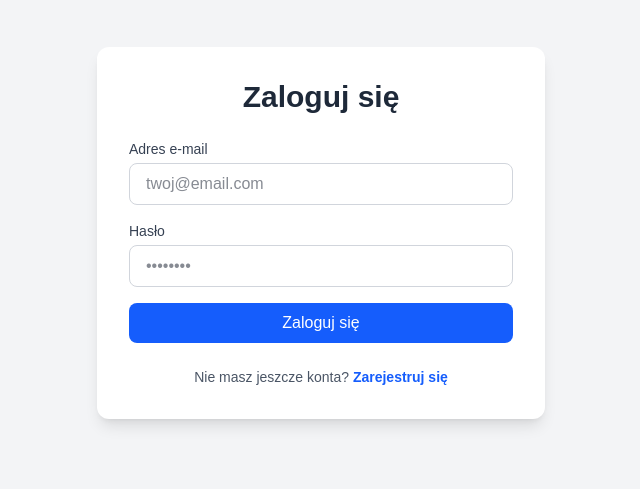
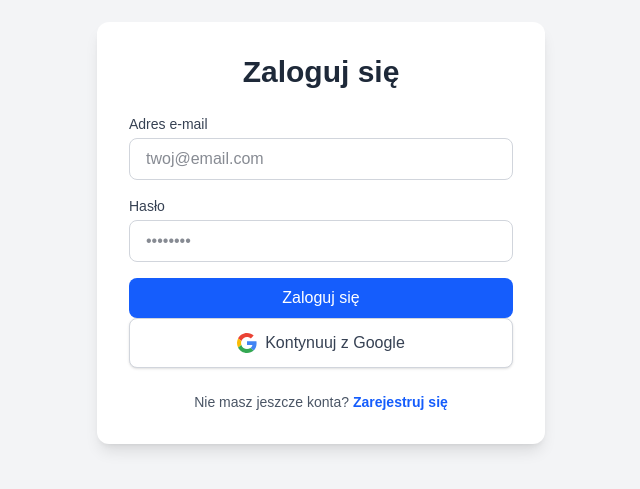
Before and after one commit to HadesBob/AIAGENT_frontend, a Next.js app: page /auth in a window 1280 px wide. Shown: the part 167-656 px from the top of the page, without its empty margins (319-959 px from the left). Built offline with nearby package versions, Linux system fonts and the light colour scheme; no server answers.

Commit message:
Adding google authorization

```diff
--- a/app/auth/page.tsx
+++ b/app/auth/page.tsx
@@ -7,6 +7,7 @@
   createUserWithEmailAndPassword,
   signInWithEmailAndPassword
 } from "firebase/auth";
+import { GoogleAuthProvider, signInWithPopup } from "firebase/auth";
 import { doc, setDoc } from "firebase/firestore";
 import { useRouter } from "next/navigation";
 
@@ -57,6 +58,33 @@
     }
   };
 
+  const handleGoogleLogin = async () => {
+    // 1. Inicjalizujemy dostawcę Google
+    const provider = new GoogleAuthProvider();
+
+    try {
+      setError("");
+
+      // 2. Wywołujemy okienko pop-up logowania Google
+      const result = await signInWithPopup(auth, provider);
+
+      // Sukces! (Twój działający w tle AuthContext automatycznie to wykryje)
+      const user = result.user;
+      console.log("Zalogowano pomyślnie:", user.displayName);
+
+      // 3. Przekierowanie użytkownika, np. do panelu z dietą
+      router.push("/");
+
+    } catch (err: any) {
+      console.error("Błąd podczas logowania Google:", err);
+      // Firebase zwraca kody błędów, możemy wyświetlić przyjazny komunikat
+      if (err.code === 'auth/popup-closed-by-user') {
+        setError("Logowanie przerwane (okienko zostało zamknięte).");
+      } else {
+        setError("Wystąpił błąd podczas logowania przez Google.");
+      }
+    }
+  };
   return (
     <div className="flex min-h-screen items-center justify-center bg-gray-100 p-4">
       <div className="w-full max-w-md bg-white rounded-xl shadow-lg p-8">
@@ -102,7 +130,23 @@
           >
             {loading ? "Przetwarzanie..." : isLoginMode ? "Zaloguj się" : "Zarejestruj się"}
           </button>
+
+
         </form>
+
+<button
+        onClick={handleGoogleLogin}
+        className="flex items-center justify-center gap-2 w-full bg-white border border-gray-300 text-gray-700 py-3 px-4 rounded-lg hover:bg-gray-50 transition-colors shadow-sm"
+      >
+        {/* Ikonka Google (SVG) */}
+        <svg className="w-5 h-5" viewBox="0 0 48 48">
+          <path fill="#EA4335" d="M24 9.5c3.54 0 6.71 1.22 9.21 3.6l6.85-6.85C35.9 2.38 30.47 0 24 0 14.62 0 6.51 5.38 2.56 13.22l7.98 6.19C12.43 13.72 17.74 9.5 24 9.5z"></path>
+          <path fill="#4285F4" d="M46.98 24.55c0-1.57-.15-3.09-.38-4.55H24v9.02h12.94c-.58 2.96-2.26 5.48-4.78 7.18l7.73 6c4.51-4.18 7.09-10.36 7.09-17.65z"></path>
+          <path fill="#FBBC05" d="M10.53 28.59c-.48-1.45-.76-2.99-.76-4.59s.27-3.14.76-4.59l-7.98-6.19C.92 16.46 0 20.12 0 24c0 3.88.92 7.54 2.56 10.78l7.97-6.19z"></path>
+          <path fill="#34A853" d="M24 48c6.48 0 11.93-2.13 15.89-5.81l-7.73-6c-2.15 1.45-4.92 2.3-8.16 2.3-6.26 0-11.57-4.22-13.47-9.91l-7.98 6.19C6.51 42.62 14.62 48 24 48z"></path>
+        </svg>
+        Kontynuuj z Google
+      </button>
 
         <p className="mt-6 text-center text-sm text-gray-600">
           {isLoginMode ? "Nie masz jeszcze konta?" : "Masz już konto?"}{" "}
--- a/app/page.tsx
+++ b/app/page.tsx
@@ -4,11 +4,28 @@
 import { useAuth } from "../lib/AuthContext"; // Importujemy naszego hooka
 import { auth } from "../lib/firebase";
 import { signOut } from "firebase/auth";
+import { useEffect } from "react";
 
 export default function Home() {
   // Wyciągamy informacje o użytkowniku w 1 linijce!
   const { user, loading } = useAuth();
 
+  useEffect(() => {
+    // 1. Tworzymy wewnętrzną funkcję asynchroniczną
+    const printMyToken = async () => {
+      // 2. Sprawdzamy, czy użytkownik faktycznie jest zalogowany
+      if (user) {
+        const token = await user.getIdToken();
+        console.log("====================================");
+        console.log("MÓJ TOKEN:", token);
+        console.log("====================================");
+      }
+    };
+
+    // 3. Wywołujemy ją
+    printMyToken();
+
+  }, [user]);
   const handleLogout = async () => {
     await signOut(auth);
     alert("Wylogowano pomyślnie");
```
